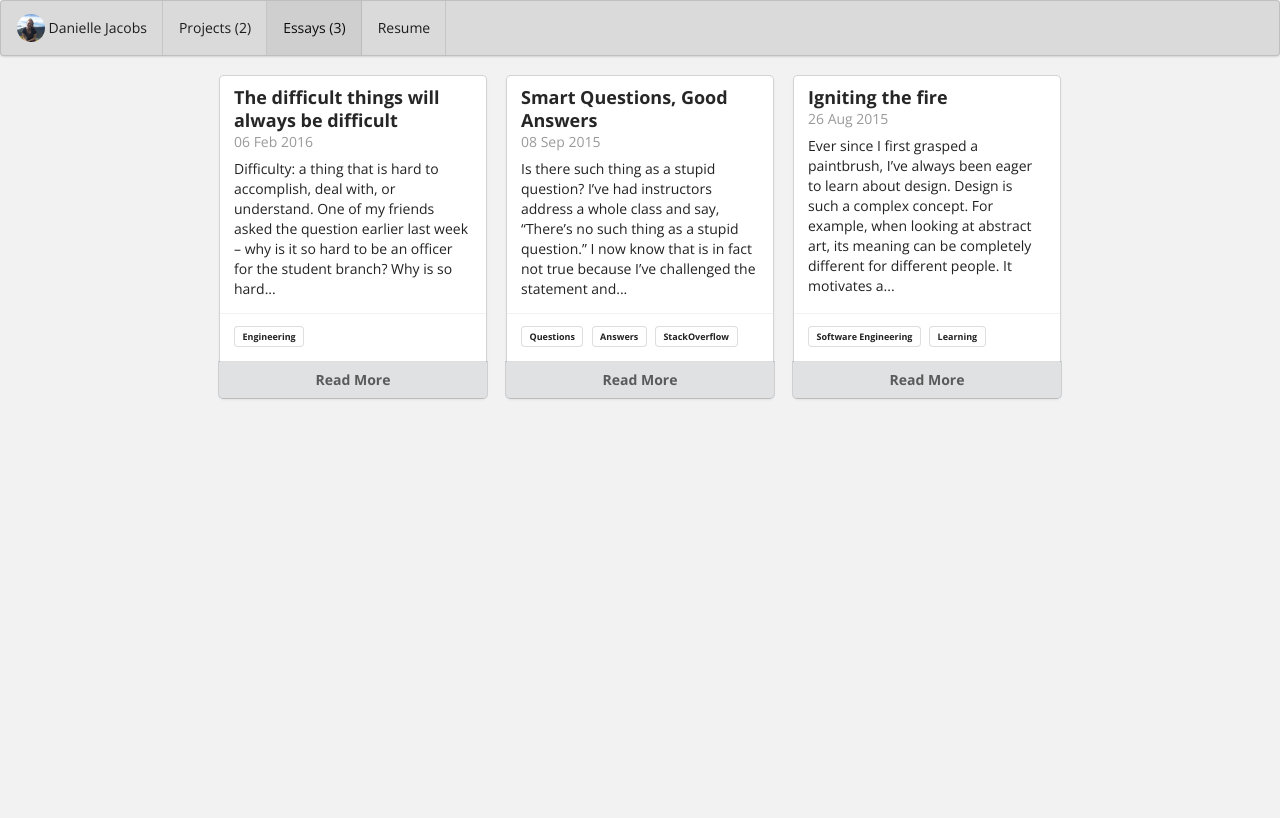
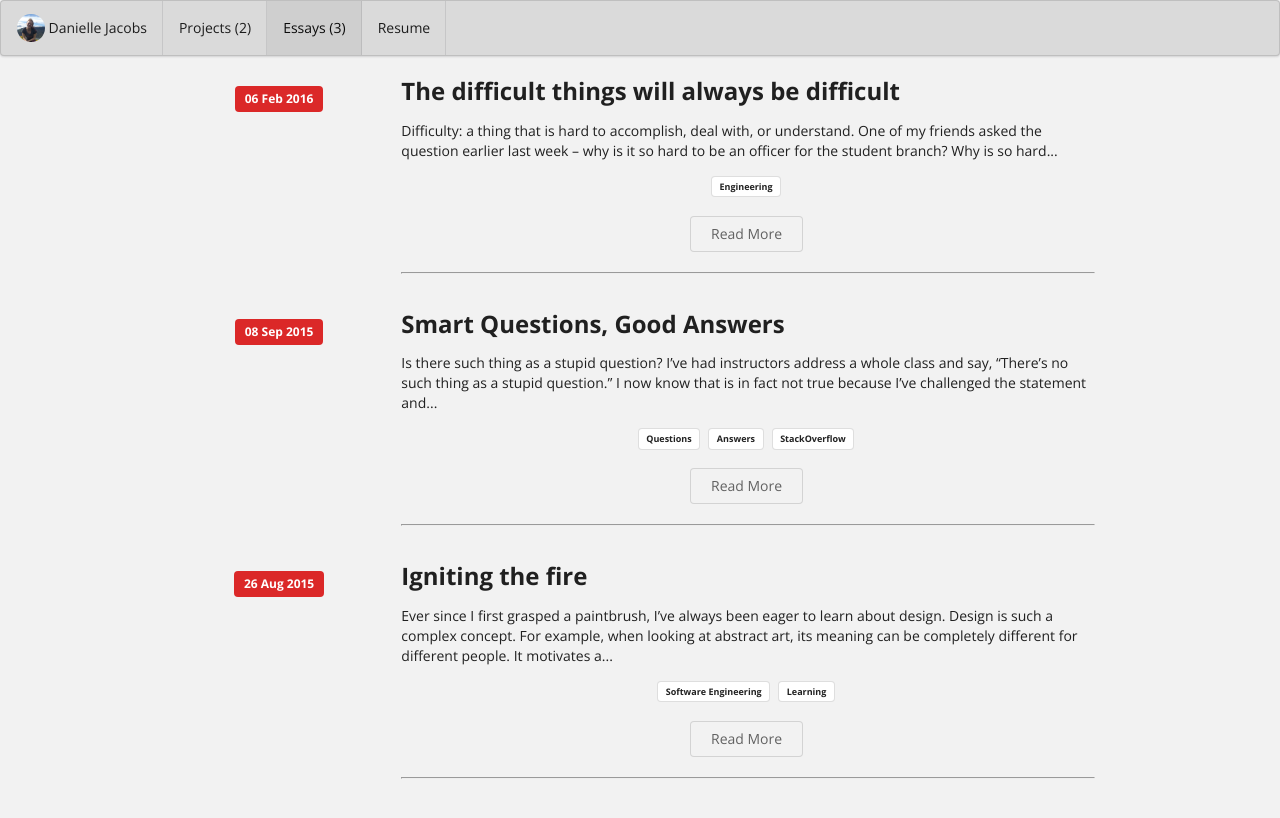
Before and after one commit to danijacobs/danijacobs.github.io, a Jekyll site: the page built from essays/index.html, in a window 1280 px wide. Shown: the top 818 px of the page. Built offline with Jekyll 4.4.1, drawn with Linux system fonts in a browser that asks for light colours.

Commit message:
Update _config.yml

```diff
--- a/_config.yml
+++ b/_config.yml
@@ -15,7 +15,7 @@ bio-page-label: Resume
 # Defining your own custom theme variations is easy. See the documentation.
 theme-home: theme-home-builtin-1.html
 theme-projects: theme-projects-builtin-2.html
-theme-essays: theme-essays-builtin-1.html
+theme-essays: theme-essays-builtin-2.html
 theme-bio: theme-bio-builtin-1.html
 
 # Specify the rouge syntax highlighter theme. Pick one from css/rouge.
```
